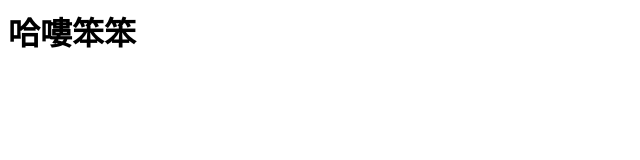
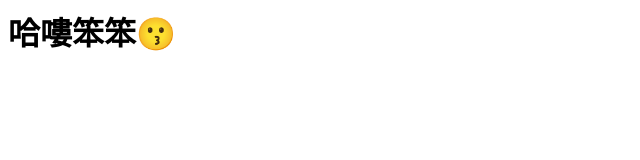
Before and after one commit to cindychang20/cindychang20.github.io, a plain HTML site: page docs/index.html in a window 1280 px wide. Shown: the whole page, without its empty margins (0-640 px from the left). Drawn offline with Linux system fonts and the light colour scheme.

Commit message:
Update index.html

```diff
--- a/docs/index.html
+++ b/docs/index.html
@@ -3,6 +3,6 @@
 <title>Click here!</title>
 </head>
 <body>
-<h1>哈嘍笨笨</h1>
+<h1>哈嘍笨笨😗</h1>
 </body>
 </html>
```
